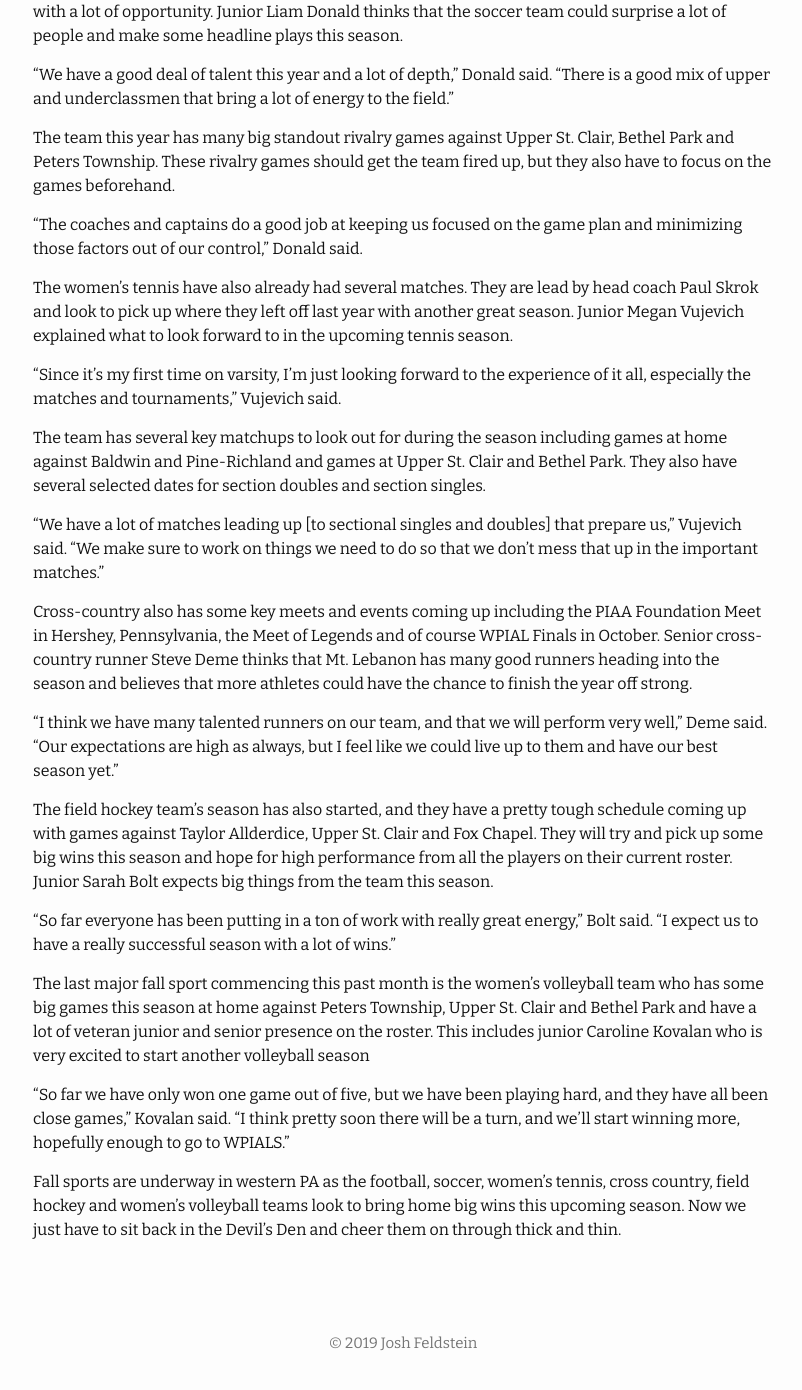
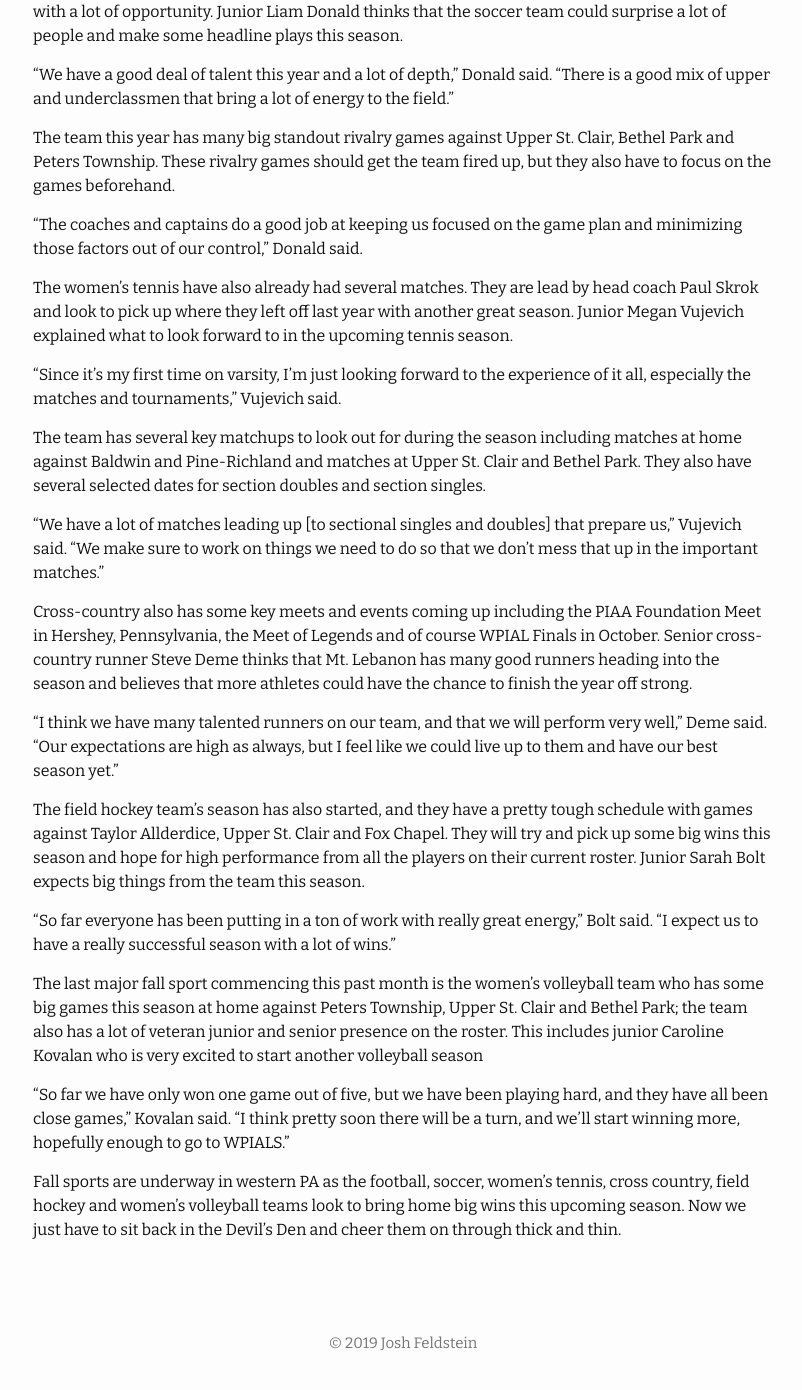
Before and after one commit to joshfeldstein/joshfeldstein.github.io, a Jekyll site: the page built from _posts/2018-09-23-fall-sports-preview.markdown, in a window 1280 px wide and 1400 px high, scrolled down 1034 px. Shown: the top 1390 px of the window, without its empty margins (237-1039 px from the left). Built offline with Jekyll 4.4.1, drawn with Linux system fonts in a browser that asks for light colours; some of the changed text lies outside the part shown.

Commit message:
Update 2018-09-23-fall-sports-preview.markdown

```diff
--- a/_posts/2018-09-23-fall-sports-preview.markdown
+++ b/_posts/2018-09-23-fall-sports-preview.markdown
@@ -32,7 +32,7 @@ The women's tennis have also already had several matches. They are lead by head
 
 “Since it’s my first time on varsity, I’m just looking forward to the experience of it all, especially the matches and tournaments,” Vujevich said.
 
-The team has several key matchups to look out for during the season including games at home against Baldwin and Pine-Richland and games at Upper St. Clair and Bethel Park. They also have several selected dates for section doubles and section singles.
+The team has several key matchups to look out for during the season including matches at home against Baldwin and Pine-Richland and matches at Upper St. Clair and Bethel Park. They also have several selected dates for section doubles and section singles.
 
 “We have a lot of matches leading up [to sectional singles and doubles] that prepare us,” Vujevich said. “We make sure to work on things we need to do so that we don’t mess that up in the important matches.”
 
@@ -40,11 +40,11 @@ Cross-country also has some key meets and events coming up including the PIAA Fo
 
 “I think we have many talented runners on our team, and that we will perform very well,” Deme said. “Our expectations are high as always, but I feel like we could live up to them and have our best season yet.”
 
-The field hockey team’s season has also started, and they have a pretty tough schedule coming up with games against Taylor Allderdice, Upper St. Clair and Fox Chapel. They will try and pick up some big wins this season and hope for high performance from all the players on their current roster. Junior Sarah Bolt expects big things from the team this season.
+The field hockey team’s season has also started, and they have a pretty tough schedule with games against Taylor Allderdice, Upper St. Clair and Fox Chapel. They will try and pick up some big wins this season and hope for high performance from all the players on their current roster. Junior Sarah Bolt expects big things from the team this season.
 
 “So far everyone has been putting in a ton of work with really great energy,” Bolt said. “I expect us to have a really successful season with a lot of wins.”
 
-The last major fall sport commencing this past month is the women’s volleyball team who has some big games this season at home against Peters Township, Upper St. Clair and Bethel Park and have a lot of veteran junior and senior presence on the roster. This includes junior Caroline Kovalan who is very excited to start another volleyball season
+The last major fall sport commencing this past month is the women’s volleyball team who has some big games this season at home against Peters Township, Upper St. Clair and Bethel Park; the team also has a lot of veteran junior and senior presence on the roster. This includes junior Caroline Kovalan who is very excited to start another volleyball season
 
 “So far we have only won one game out of five, but we have been playing hard, and they have all been close games,” Kovalan said. “I think pretty soon there will be a turn, and we’ll start winning more, hopefully enough to go to WPIALS.”
 
```
Also changed, not shown: other parts of _posts/2018-09-23-fall-sports-preview.markdown (+2 -2 lines).
